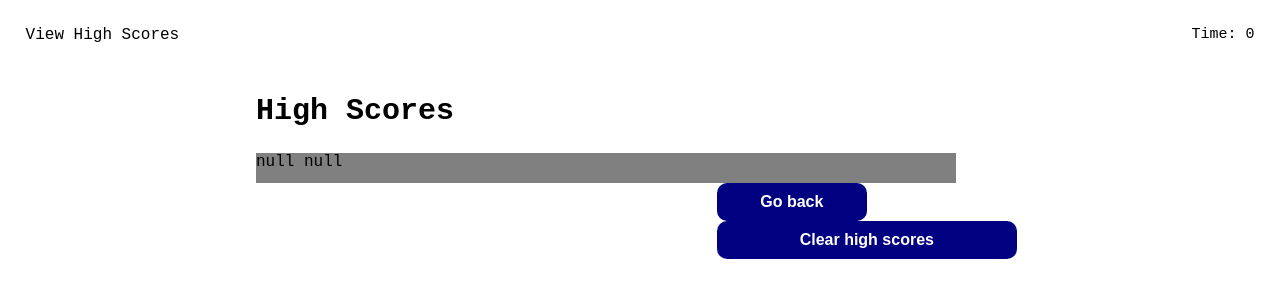
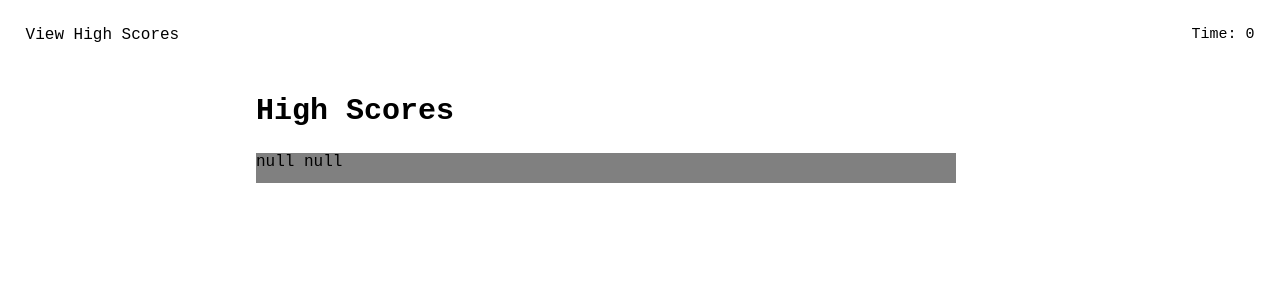
Before and after one commit to elenagurchinskaia/code-quiz, a plain HTML site: page highScore.html in a window 1280 px wide. Drawn offline with Linux system fonts and the light colour scheme.

Commit message:
updated js

```diff
--- a/highScore.html
+++ b/highScore.html
@@ -17,8 +17,6 @@
       <h2>High Scores</h2>
       <div id="score-box"></div>
       <div id="initials-input"></div>
-      <button id="go-back-button">Go back</button>
-      <button id="clear-button">Clear high scores</button>
     </div>
 
     <script src="./assets/js/scriptHighScore.js"></script>
```
Also changed, not shown: assets/js/script.js (+13 -35 lines).
